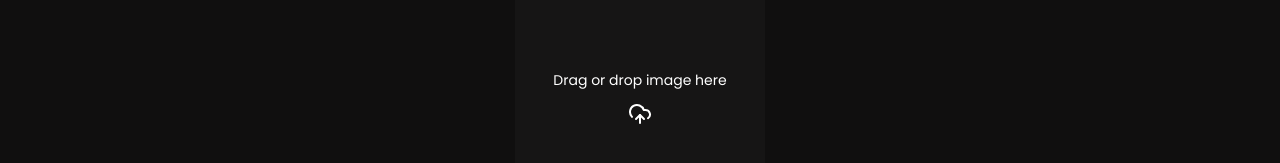
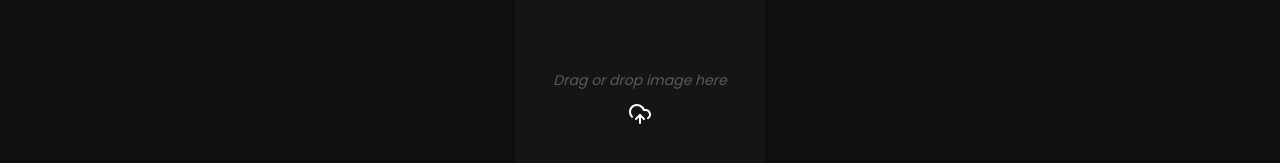
Before and after one commit to dennis2828/DHost, a Next.js app: page / in a window 1280 px wide. Shown: the part 399-562 px from the top of the page. Built offline with nearby package versions, Linux system fonts and the light colour scheme.

Commit message:
feat - drop files

```diff
--- a/app/page.tsx
+++ b/app/page.tsx
@@ -1,13 +1,14 @@
 import Container from "@/components/container";
 import DropContainer from "@/components/drop-area/drop-container";
 import { Button } from "@/components/ui/button";
+import Link from "next/link";
 
 export default function Home() {
   return (
     <Container>
       <nav className="py-2">
         <div className="text-end mb-5">
-          <a target="_blank" href="https://github.com/dennis2828/DHost">
+          <Link target="_blank" href="https://github.com/dennis2828/DHost">
             <Button className="border-none shadow-none">
               <svg
                 xmlns="http://www.w3.org/2000/svg"
@@ -26,14 +27,14 @@ export default function Home() {
               </svg>
               Github
             </Button>
-          </a>
+          </Link>
         </div>
 
         <div className="flex items-center justify-center animate-pulse gap-3">
           <svg xmlns="http://www.w3.org/2000/svg" width="50" height="50" viewBox="0 0 24 24" fill="none" stroke="currentColor" strokeWidth="2" strokeLinecap="round" strokeLinejoin="round" className="lucide lucide-globe"><circle cx="12" cy="12" r="10"/><path d="M12 2a14.5 14.5 0 0 0 0 20 14.5 14.5 0 0 0 0-20"/><path d="M2 12h20"/></svg>
-          <a href="/" className="text-[3em] font-bold">
+          <Link href="/" className="text-[3em] font-bold">
             DHost
-          </a>
+          </Link>
         </div>
       </nav>
 
--- a/components/drop-area/drop-container.tsx
+++ b/components/drop-area/drop-container.tsx
@@ -1,16 +1,91 @@
+"use client";
+
+import { useState, useRef } from "react";
+import axios from "axios";
 
 const DropContainer = () => {
+  const [file, setFile] = useState<File | null>(null);
+  const fileInputRef = useRef<HTMLInputElement>(null);
+
+  // Handle file drop
+  const handleDrop = (event: React.DragEvent<HTMLDivElement>) => {
+    event.preventDefault();
+    const droppedFile = event.dataTransfer.files[0];
+
+    if (droppedFile) {
+      setFile(droppedFile);
+      uploadFile(droppedFile);
+    }
+  };
+
+  // Prevent default drag behaviors
+  const handleDragOver = (event: React.DragEvent<HTMLDivElement>) => {
+    event.preventDefault();
+  };
+
+  // Handle file selection via input
+  const handleFileChange = (event: React.ChangeEvent<HTMLInputElement>) => {
+    const selectedFile = event.target.files?.[0];
+
+    if (selectedFile) {
+      setFile(selectedFile);
+      uploadFile(selectedFile);
+    }
+  };
+
+  // Open file picker when div is clicked
+  const handleClick = () => {
+    fileInputRef.current?.click();
+  };
+
+  // Upload file to Express server
+  const uploadFile = async (imageFile: File) => {
+    const formData = new FormData();
+    formData.append("file", imageFile);
+
+    try {
+      const response = await axios.post("http://localhost:5000/upload", formData, {
+        headers: { "Content-Type": "multipart/form-data" },
+      });
+      console.log("File uploaded:", response.data);
+    } catch (error) {
+      console.error("Upload error:", error);
+    }
+  };
+
   return (
-    <div className="border-2 border-transparent hover:border-lightCyan bg-[#161515] w-[250px] h-[250px] rounded-md flex items-center justify-center cursor-pointer duration-100">
-        <div className="space-y-3">
-            <p className="text-sm text-center text-softGrayitalic">Drag or drop image here</p>
-            <div className="flex items-center justify-center gap-2">
-                <svg xmlns="http://www.w3.org/2000/svg" width="24" height="24" viewBox="0 0 24 24" fill="none" stroke="currentColor" strokeWidth="2" strokeLinecap="round" strokeLinejoin="round" className="lucide lucide-cloud-upload"><path d="M12 13v8"/><path d="M4 14.899A7 7 0 1 1 15.71 8h1.79a4.5 4.5 0 0 1 2.5 8.242"/><path d="m8 17 4-4 4 4"/></svg>
-            </div>
+    <div
+      className="border-2 border-transparent hover:border-lightCyan bg-[#161515] w-[250px] h-[250px] rounded-md flex items-center justify-center cursor-pointer duration-100"
+      onDrop={handleDrop}
+      onDragOver={handleDragOver}
+      onClick={handleClick}
+    >
+      <input type="file" ref={fileInputRef} className="hidden" onChange={handleFileChange} />
+      <div className="space-y-3">
+        <p className="text-sm text-center text-softGray italic">
+          {file ? file.name : "Drag or drop image here"}
+        </p>
+        <div className="flex items-center justify-center gap-2">
+          <svg
+            xmlns="http://www.w3.org/2000/svg"
+            width="24"
+            height="24"
+            viewBox="0 0 24 24"
+            fill="none"
+            stroke="currentColor"
+            strokeWidth="2"
+            strokeLinecap="round"
+            strokeLinejoin="round"
+            className="lucide lucide-cloud-upload"
+          >
+            <path d="M12 13v8" />
+            <path d="M4 14.899A7 7 0 1 1 15.71 8h1.79a4.5 4.5 0 0 1 2.5 8.242" />
+            <path d="m8 17 4-4 4 4" />
+          </svg>
         </div>
+      </div>
+    </div>
+  );
+};
 
-    </div>
-  )
-}
-
-export default DropContainer
+export default DropContainer;
--- a/package.json
+++ b/package.json
@@ -10,6 +10,7 @@
   },
   "dependencies": {
     "@radix-ui/react-slot": "^1.1.2",
+    "axios": "^1.8.1",
     "class-variance-authority": "^0.7.1",
     "clsx": "^2.1.1",
     "lucide-react": "^0.476.0",
```
Also changed, not shown: 1 other file (tests, documents, lock files or other folders).
